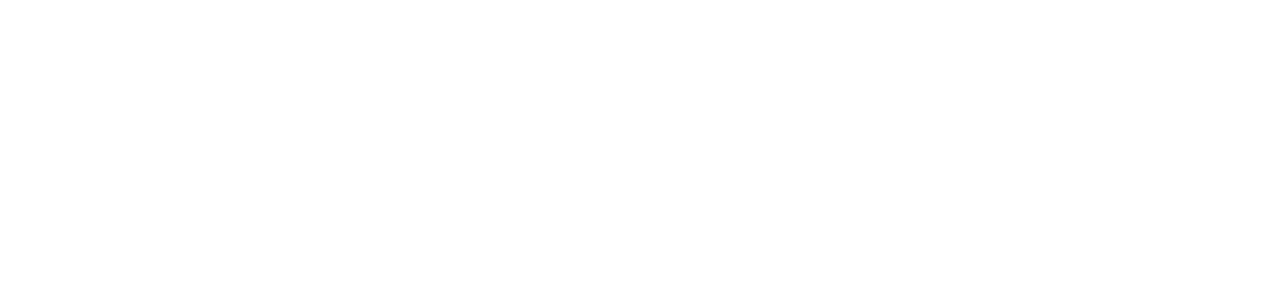
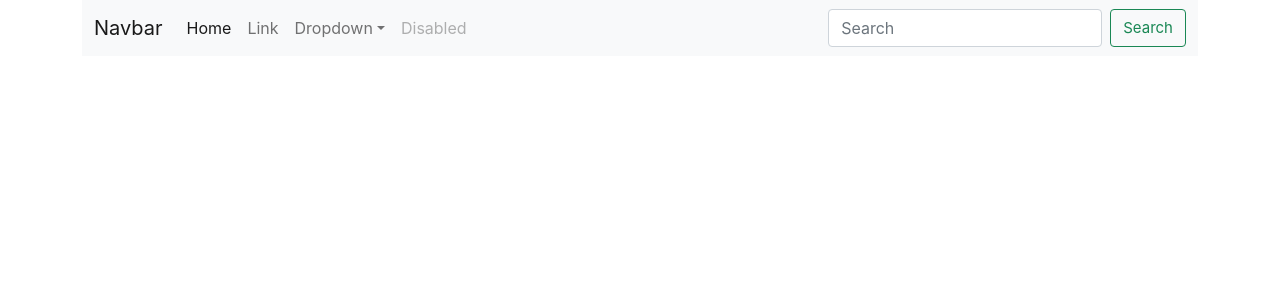
Before and after one commit to marouaneXan/project-management-app, a React (Create React App) app in the folder client/: page / in a window 1280 px wide. Shown: the top 300 px of the page. Built offline with nearby package versions, Linux system fonts and the light colour scheme.

Commit message:
create navbar component

```diff
--- a/client/src/App.js
+++ b/client/src/App.js
@@ -1,8 +1,8 @@
-
+import Header  from "./components/Header";
 function App() {
   return (
     <div className="container">
-
+      <Header/>
     </div>
   );
 }
--- /dev/null
+++ b/client/src/components/Header.jsx
@@ -0,0 +1,92 @@
+// import logo from "./graphql.png";
+const Header = () => {
+  return (
+    <nav className="navbar navbar-expand-lg navbar-light bg-light">
+      <div className="container-fluid">
+        <a className="navbar-brand" href="#">
+          Navbar
+        </a>
+        <button
+          className="navbar-toggler"
+          type="button"
+          data-bs-toggle="collapse"
+          data-bs-target="#navbarSupportedContent"
+          aria-controls="navbarSupportedContent"
+          aria-expanded="false"
+          aria-label="Toggle navigation"
+        >
+          <span className="navbar-toggler-icon"></span>
+        </button>
+        <div className="collapse navbar-collapse" id="navbarSupportedContent">
+          <ul className="navbar-nav me-auto mb-2 mb-lg-0">
+            <li className="nav-item">
+              <a className="nav-link active" aria-current="page" href="#">
+                Home
+              </a>
+            </li>
+            <li className="nav-item">
+              <a className="nav-link" href="#">
+                Link
+              </a>
+            </li>
+            <li className="nav-item dropdown">
+              <a
+                className="nav-link dropdown-toggle"
+                href="#"
+                id="navbarDropdown"
+                role="button"
+                data-bs-toggle="dropdown"
+                aria-expanded="false"
+              >
+                Dropdown
+              </a>
+              <ul className="dropdown-menu" aria-labelledby="navbarDropdown">
+                <li>
+                  <a className="dropdown-item" href="#">
+                    Action
+                  </a>
+                </li>
+                <li>
+                  <a className="dropdown-item" href="#">
+                    Another action
+                  </a>
+                </li>
+                <li>
+                  <hr className="dropdown-divider" />
+                </li>
+                <li>
+                  <a className="dropdown-item" href="#">
+                    Something else here
+                  </a>
+                </li>
+              </ul>
+            </li>
+            <li className="nav-item">
+              <a
+                className="nav-link disabled"
+                href="#"
+                tabindex="-1"
+                aria-disabled="true"
+              >
+                Disabled
+              </a>
+            </li>
+          </ul>
+          <form className="d-flex">
+            <input
+              className="form-control me-2"
+              type="search"
+              placeholder="Search"
+              aria-label="Search"
+            />
+            <button className="btn btn-outline-success" type="submit">
+              Search
+            </button>
+          </form>
+        </div>
+      </div>
+    </nav>
+  );
+};
+
+export default Header;
```
